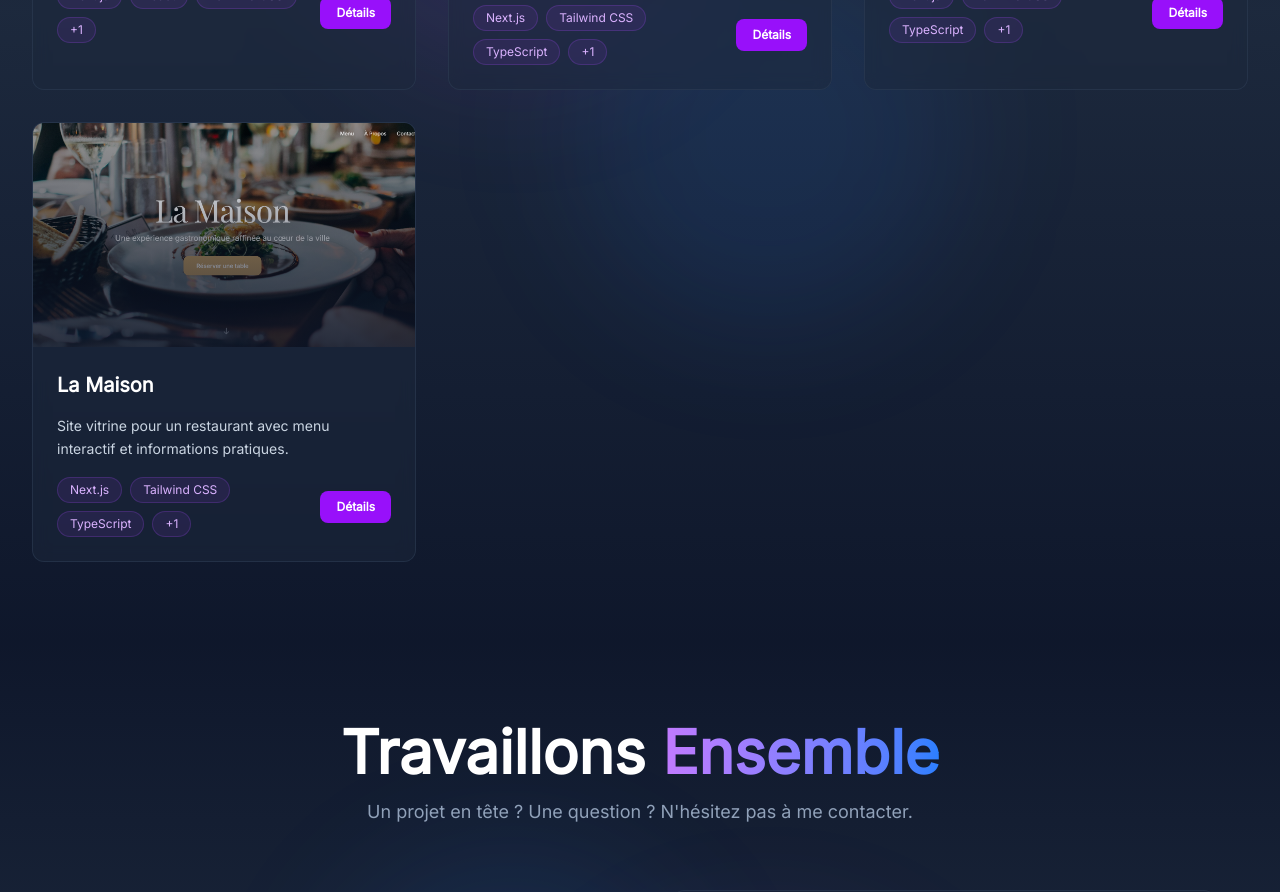
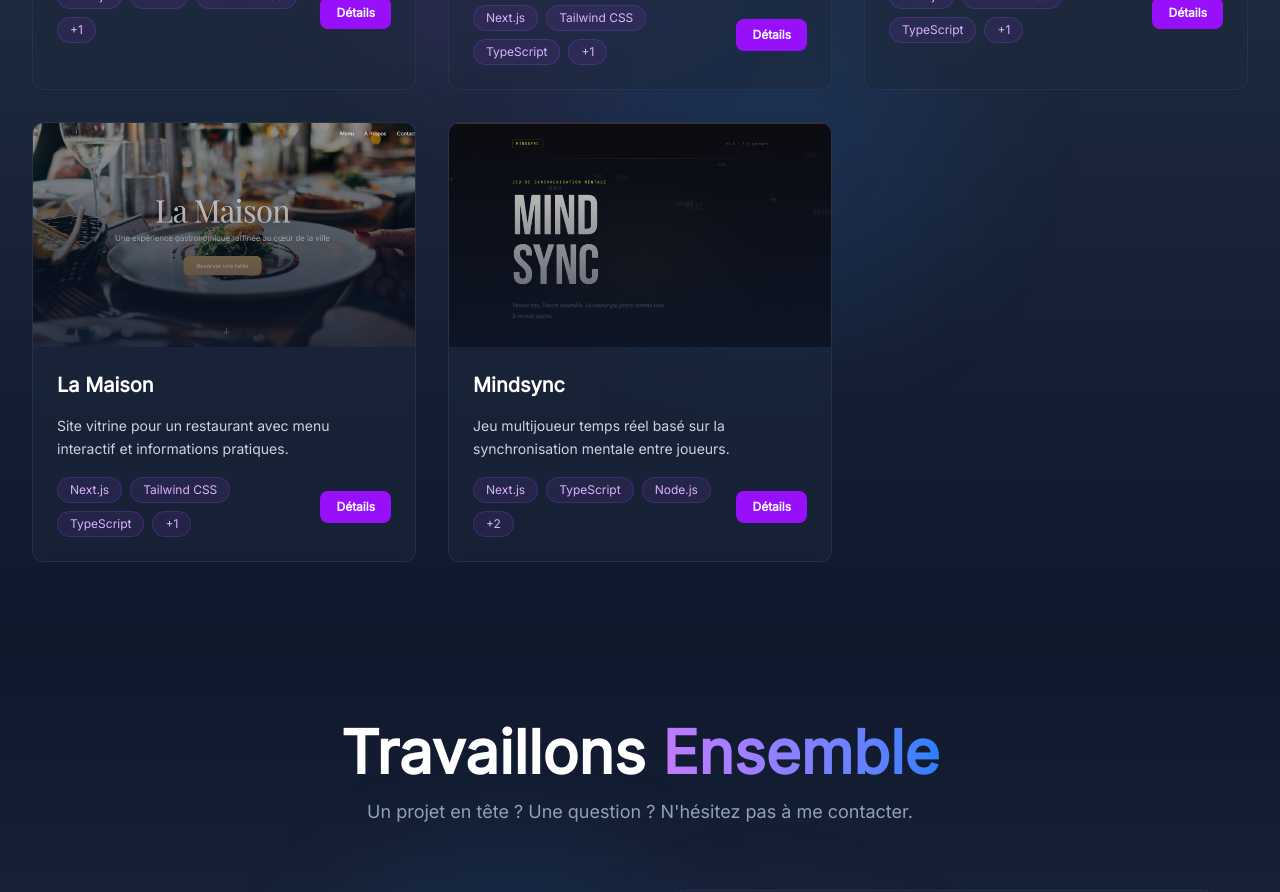
Before and after one commit to odounlami/mon-portfolio-v2, a Next.js app: page / in a window 1280 px wide. Shown: the part 2220-3112 px from the top of the page. Built offline with nearby package versions, Linux system fonts and the light colour scheme.

Commit message:
feat add mindsync project

```diff
--- a/src/libs/projects-data.ts
+++ b/src/libs/projects-data.ts
@@ -117,29 +117,28 @@ export const PROJECTS: Project[] = [
     liveUrl: "https://mmaison.netlify.app/",
     githubUrl: "https://github.com/odounlami/restaurant-app",
   },
-  // {
-  //   id: 5,
-  //   title: "Fitness Tracker",
-  //   role: "Développeur Mobile",
-  //   description:
-  //     "Application de suivi fitness avec synchronisation wearables et coaching personnalisé.",
-  //   fullDescription:
-  //     "Application complète de suivi fitness qui se synchronise avec les appareils portables populaires et offre un coaching personnalisé basé sur l'IA.",
-  //   image:
-  //     "https://images.unsplash.com/photo-1476480862126-209bfaa8edc8?auto=format&fit=crop&w=800&q=80",
-  //   tech: ["Flutter", "Python", "TensorFlow", "FastAPI", "PostgreSQL"],
-  //   features: [
-  //     "Synchronisation avec Apple Watch et Fitbit",
-  //     "Plans d'entraînement personnalisés par IA",
-  //     "Suivi nutritionnel",
-  //     "Analyse de la récupération",
-  //     "Communauté et défis",
-  //   ],
-  //   challenges:
-  //     "Développer des algorithmes de ML précis pour la recommandation d'exercices basés sur les données physiologiques.",
-  //   liveUrl: "#",
-  //   githubUrl: "#",
-  // },
+{
+  id: 5,
+  title: "Mindsync",
+  role: "Développeur Full Stack",
+  description:
+    "Jeu multijoueur temps réel basé sur la synchronisation mentale entre joueurs.",
+  fullDescription:
+    "Mindsync est un jeu multijoueur en temps réel où les joueurs doivent écrire le même mot à partir d’un mot de référence donné par le serveur. Chaque round est chronométré et les points sont attribués uniquement en cas de synchronisation parfaite entre au moins deux joueurs. Le projet met l’accent sur la gestion d’état en temps réel, la synchronisation des timers côté client et serveur, ainsi que la gestion robuste des connexions et déconnexions.",
+  image:
+    "/assets/images/mindsync.png",
+  tech: ["Next.js", "TypeScript", "Node.js", "WebSocket (ws)", "Render"],
+  features: [
+    "Parties multijoueur en temps réel (2 à 4 joueurs)",
+    "Timer synchronisé côté serveur et client",
+    "Mot de référence unique à chaque round",
+    "Système de score basé sur la synchronisation",
+    "Gestion des départs en cours de partie",
+  ],
+  challenges:
+    "Gérer la synchronisation des états et des timers en temps réel via WebSocket tout en assurant la stabilité lors des connexions et déconnexions des joueurs.",
+  liveUrl: "https://mindsync-mu.vercel.app/",
+}
   // {
   //   id: 6,
   //   title: "Real Estate CRM",
```
Also changed, not shown: public/assets/images/mindsync.png (added).
